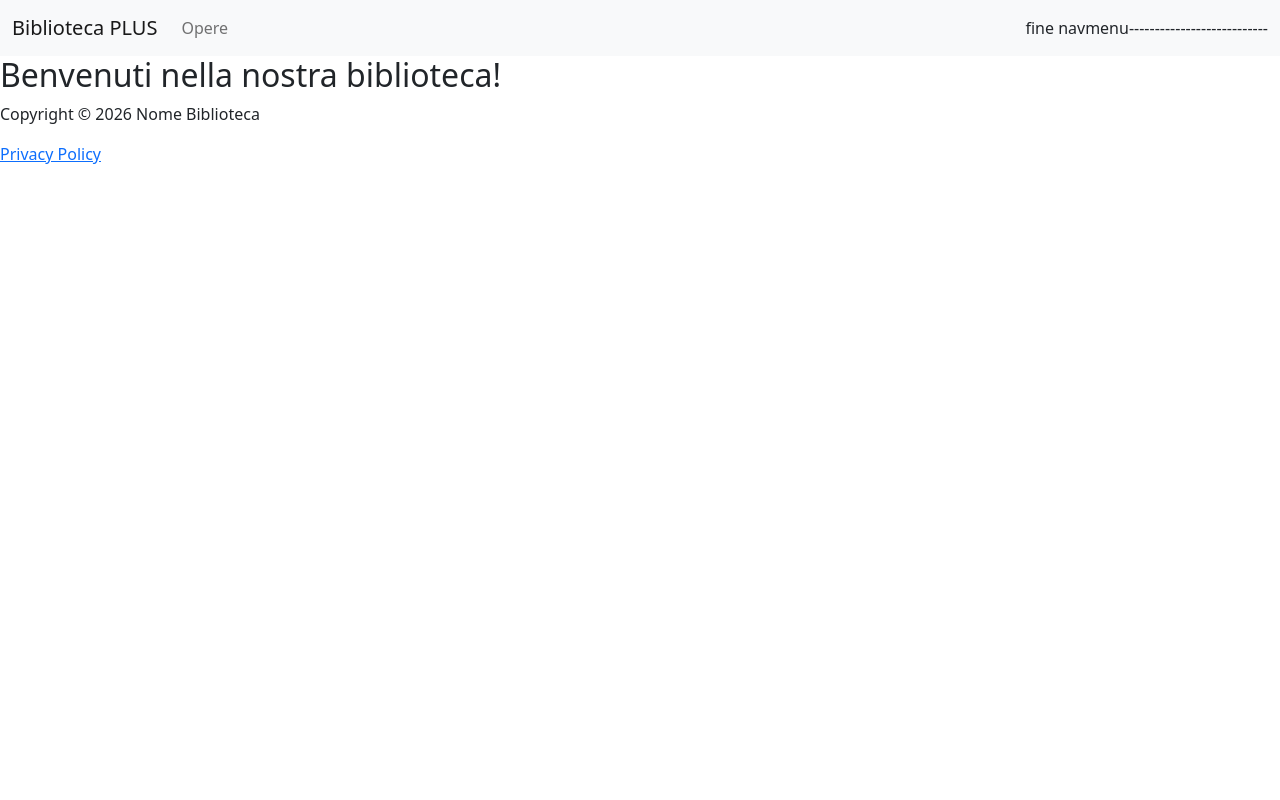
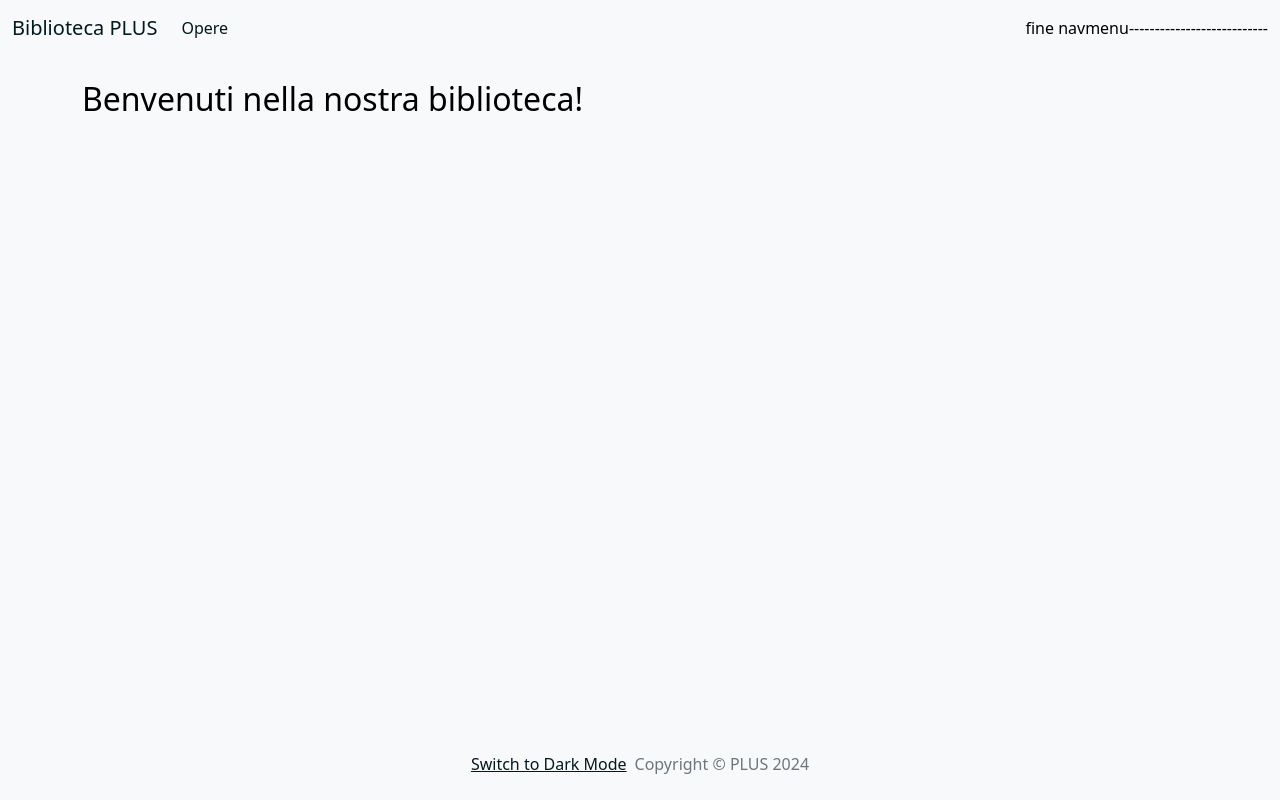
Before and after one commit to Platania-CZ/Biblioteca, a Flask app: page / in a window 1280 px wide. Run offline with Flask 3, Linux system fonts and the light colour scheme.

Commit message:
add project files

```diff
--- a/templates/home.html
+++ b/templates/home.html
@@ -1,3 +1,4 @@
+{% import "macros.html" as macros %}
 <!DOCTYPE html>
 <html lang="it">
   <head>
@@ -15,7 +16,9 @@
       {% include '_navmenu.html' %}
     </header>
       {% block content %}
+      <div class="container mt-4">
         <h2>Benvenuti nella nostra biblioteca!</h2>
+      </div>
       {% endblock content %}
 
       <!-- Option 1: Bootstrap Bundle with Popper -->
@@ -26,9 +29,13 @@
       <script src="https://cdn.jsdelivr.net/npm/@popperjs/core@2.9.2/dist/umd/popper.min.js" integrity="sha384-IQsoLXl5PILFhosVNubq5LC7Qb9DXgDA9i+tQ8Zj3iwWAwPtgFTxbJ8NT4GN1R8p" crossorigin="anonymous"></script>
       <script src="https://cdn.jsdelivr.net/npm/bootstrap@5.0.2/dist/js/bootstrap.min.js" integrity="sha384-cVKIPhGWiC2Al4u+LWgxfKTRIcfu0JTxR+EQDz/bgldoEyl4H0zUF0QKbrJ0EcQF" crossorigin="anonymous"></script>
 
-  <footer>
-    <p>Copyright &copy; 2026 Nome Biblioteca</p>
-    <a href="#">Privacy Policy</a>
+    <footer class="bg-light fixed-bottom">
+      <div class="container p-4 text-center">
+        <div class="d-flex justify-content-center">
+          {{ macros.light_or_dark_mode("body") }}
+          <p class="text-muted mb-0 ms-2">Copyright &copy; PLUS 2024</p>
+        </div>
+      </div>
     </footer>
   </body>
 </html>
--- /dev/null
+++ b/templates/macros.html
@@ -0,0 +1,41 @@
+{% macro light_or_dark_mode(element) %}
+{% if request.args.get('mode') == "dark" %}
+  <a href="{{ request.path }}">Switch to Light Mode</a>
+
+  <style>
+    {{ element }} {
+      background-color: #212F3C;
+      color: #fff;
+    }
+
+    {{ element }} a {
+      color: #070528 !important;
+    }
+
+    /* Target table text within the element */
+    {{ element }} table, {{ element }} th, {{ element }} td {
+      color: #fff;
+    }
+  </style>
+
+{% else %}
+  <a href="{{ request.path }}?mode=dark">Switch to Dark Mode</a>
+
+  <style>
+    {{ element }} {
+      background-color: #f8f9fa;
+      color: #000;
+    }
+
+    {{ element }} a {
+      color: #021920 !important;
+    }
+
+    /* Target table text within the element */
+    {{ element }} table, {{ element }} th, {{ element }} td {
+      color: #000;
+    }
+  </style>
+
+{% endif %}
+{% endmacro %}
```
Lines whose indentation alone changed are shown as unchanged.
